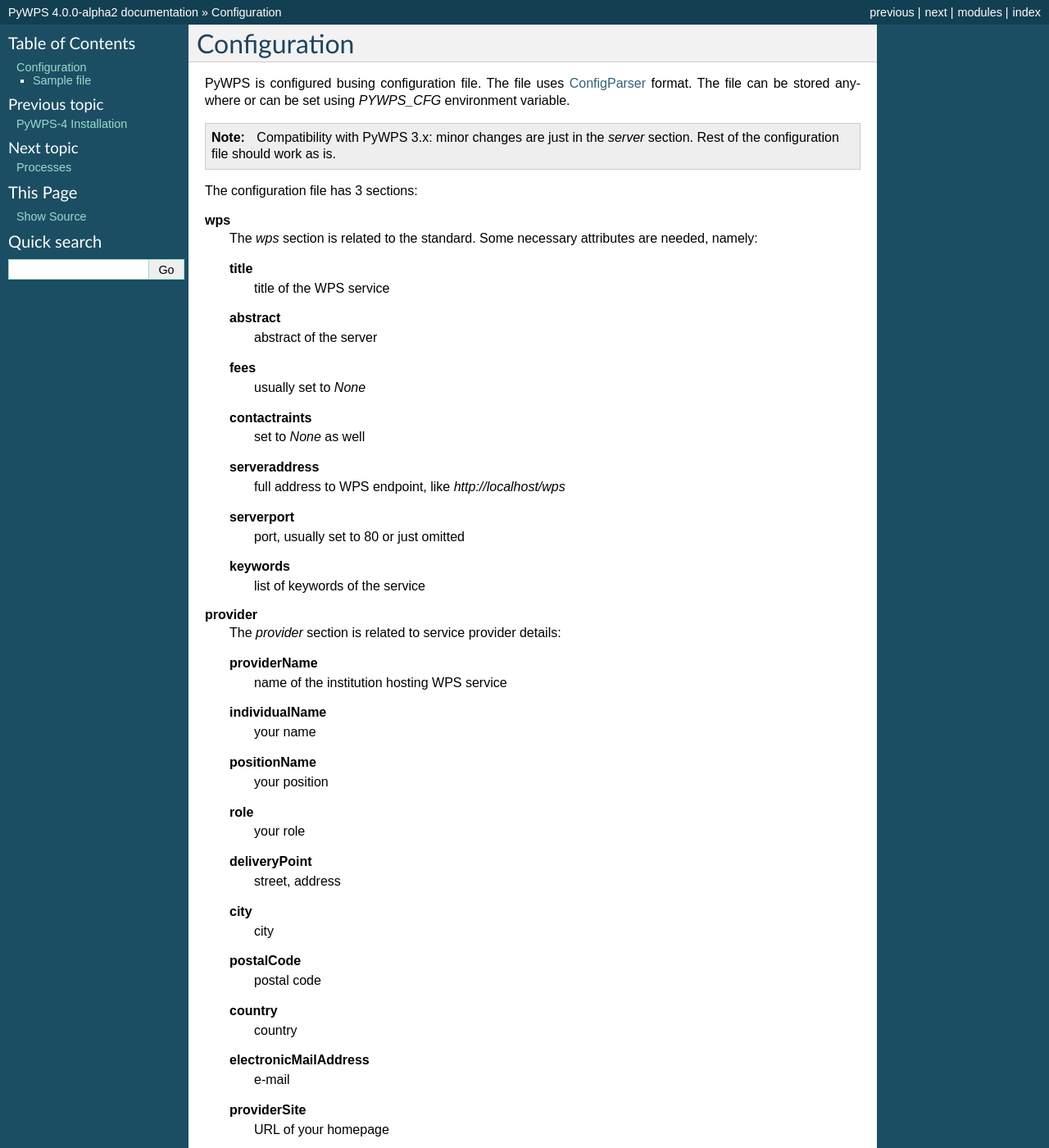
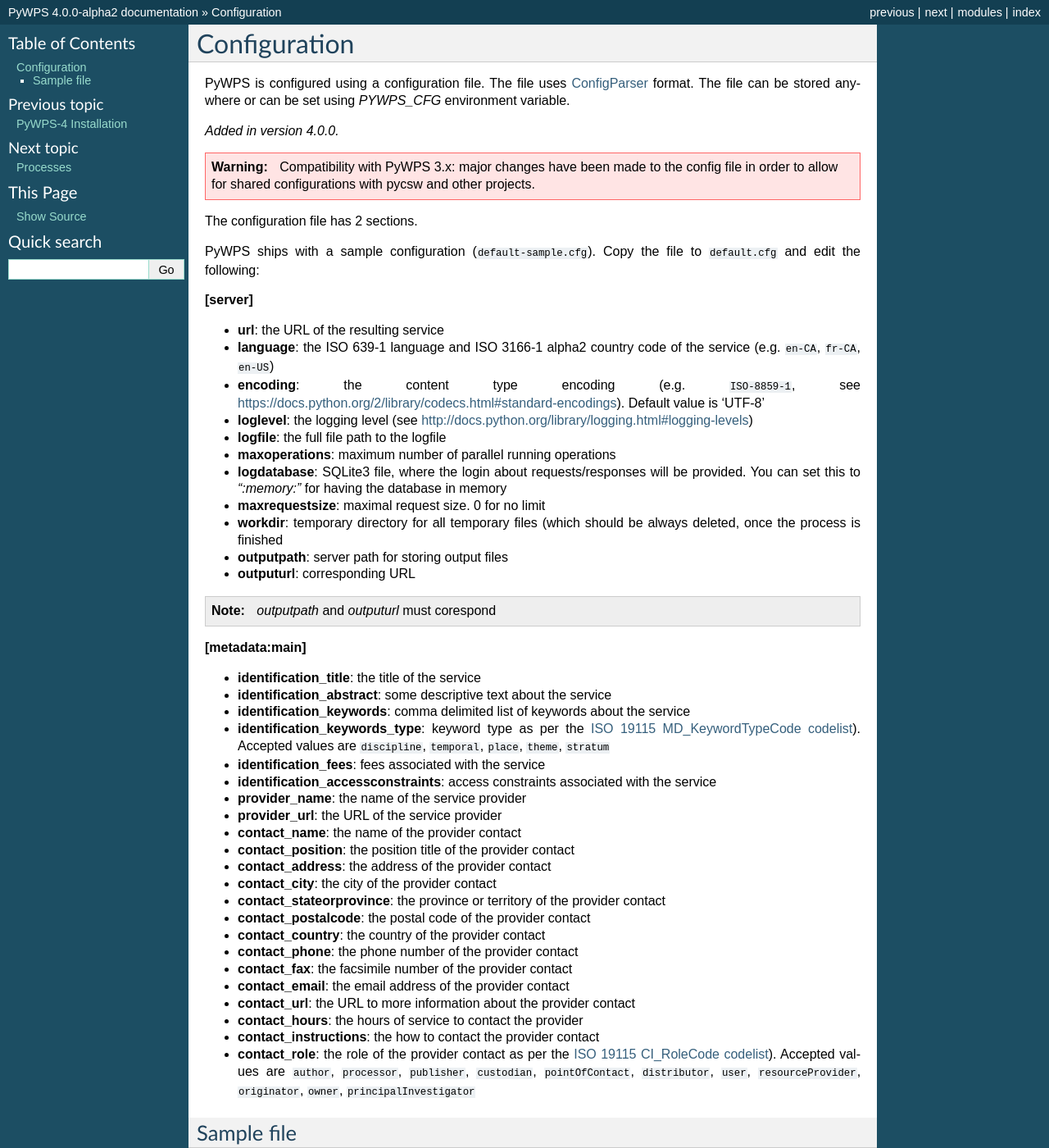
Before and after one commit to geopython/pywps, a Sphinx documentation site: the page built from docs/configuration.rst, in a window 1280 px wide and 1400 px high. Shown: the whole window at 82% size. Built offline with Sphinx 7.4.7, drawn with Linux system fonts in a browser that asks for light colours; some of the changed text lies outside the part shown.

Commit message:
Adjust PyWPS configuration to pycsw (#67)

```diff
--- a/docs/configuration.rst
+++ b/docs/configuration.rst
@@ -2,127 +2,103 @@
 Configuration
 =============
 
-PyWPS is configured busing configuration file. The file uses
+PyWPS is configured using a configuration file. The file uses
 `ConfigParser <https://wiki.python.org/moin/ConfigParserExamples>`_ format. The
 file can be stored anywhere or can be set using `PYWPS_CFG` environment
 variable.
 
-.. note:: Compatibility with PyWPS 3.x: minor changes are just in the `server`
-  section. Rest of the configuration file should work as is.
+.. versionadded:: 4.0.0
+.. warning:: Compatibility with PyWPS 3.x: major changes have been made
+  to the config file in order to allow for shared configurations with pycsw
+  and other projects.
 
-The configuration file has 3 sections:
+The configuration file has 2 sections.
 
-**wps**
-    The `wps` section is related to the standard. Some necessary
-    attributes are needed, namely:
+PyWPS ships with a sample configuration (``default-sample.cfg``).  Copy the file to ``default.cfg`` and edit the following:
 
-    **title**
-        title of the WPS service
-    **abstract**
-        abstract of the server
-    **fees**
-        usually set to `None`
-    **contactraints**
-        set to `None` as well
-    **serveraddress**
-        full address to WPS endpoint, like `http://localhost/wps`
-    **serverport**
-        port, usually set to 80 or just omitted
-    **keywords**
-        list of keywords of the service
+**[server]**
 
-**provider**
-    The `provider` section is related to service provider details:
+- **url**: the URL of the resulting service
+- **language**: the ISO 639-1 language and ISO 3166-1 alpha2 country code of the service (e.g. ``en-CA``, ``fr-CA``, ``en-US``)
+- **encoding**: the content type encoding (e.g. ``ISO-8859-1``, see https://docs.python.org/2/library/codecs.html#standard-encodings).  Default value is 'UTF-8'
+- **loglevel**: the logging level (see http://docs.python.org/library/logging.html#logging-levels)
+- **logfile**: the full file path to the logfile
+- **maxoperations**: maximum number of parallel running operations
+- **logdatabase**: SQLite3 file, where the login about requests/responses will be provided. You can set this to `":memory:"` for having the database in memory
+- **maxrequestsize**: maximal request size. 0 for no limit
+- **workdir**: temporary directory for all temporary files (which should be always deleted, once the process is finished
+- **outputpath**: server path for storing output files
+- **outputurl**: corresponding URL
 
-    **providerName**
-				name of the institution hosting WPS service
-    **individualName**
-				your name
-    **positionName**
-				your position
-    **role**
-				your role
-    **deliveryPoint**
-				street, address
-    **city**
-				city
-    **postalCode**
-				postal code
-    **country**
-				country
-    **electronicMailAddress**
-				e-mail
-    **providerSite**
-				URL of your homepage
-    **phoneVoice**
-				phone number
-    **phoneFacsimile**
-				fax
-    **administrativeArea**
-			  ...
-    **hoursofservice**
-				hours of service
-    **contactinstructions**
-				any detailed instructions
+.. note:: `outputpath` and `outputurl` must corespond
 
-**server**
-    the `server` section is related to instance of the WPS server
+**[metadata:main]**
 
-    **maxparaleloperations**
-				maximum number of parallel running operations
-    **logdatabase**
-				sqlite3 file, where the login about requests/responses will be provided. You can set this to `":memory:"` for having the database in memory
-    **maxrequestsize**
-				maximal request size. 0 for no limit
-    **workdir**
-				temporary directory for all temporary files (which should be always deleted, once the process is finished
-    **outputPath**
-				server path for storing output files
-    **outputUrl**
-				corresponding URL
-    **logfile**
-				alternative file name to write all outputs to
-    **loglevel**
-				log level according to `logging module <https://docs.python.org/3/library/logging.html#logging-levels>`_
-
-    .. note:: `outputPath` and `outputUrl` must corespond
+- **identification_title**: the title of the service
+- **identification_abstract**: some descriptive text about the service
+- **identification_keywords**: comma delimited list of keywords about the service
+- **identification_keywords_type**: keyword type as per the `ISO 19115 MD_KeywordTypeCode codelist <http://www.isotc211.org/2005/resources/Codelist/gmxCodelists.xml#MD_KeywordTypeCode>`_).  Accepted values are ``discipline``, ``temporal``, ``place``, ``theme``, ``stratum``
+- **identification_fees**: fees associated with the service
+- **identification_accessconstraints**: access constraints associated with the service
+- **provider_name**: the name of the service provider
+- **provider_url**: the URL of the service provider
+- **contact_name**: the name of the provider contact
+- **contact_position**: the position title of the provider contact
+- **contact_address**: the address of the provider contact
+- **contact_city**: the city of the provider contact
+- **contact_stateorprovince**: the province or territory of the provider contact
+- **contact_postalcode**: the postal code of the provider contact
+- **contact_country**: the country of the provider contact
+- **contact_phone**: the phone number of the provider contact
+- **contact_fax**: the facsimile number of the provider contact
+- **contact_email**: the email address of the provider contact
+- **contact_url**: the URL to more information about the provider contact
+- **contact_hours**: the hours of service to contact the provider
+- **contact_instructions**: the how to contact the provider contact
+- **contact_role**: the role of the provider contact as per the `ISO 19115 CI_RoleCode codelist <http://www.isotc211.org/2005/resources/Codelist/gmxCodelists.xml#CI_RoleCode>`_).  Accepted values are ``author``, ``processor``, ``publisher``, ``custodian``, ``pointOfContact``, ``distributor``, ``user``, ``resourceProvider``, ``originator``, ``owner``, ``principalInvestigator``
 
 -----------
 Sample file
 -----------
 ::
 
-  [wps]
-  title=PyWPS 4 Server
-  abstract=See https://github.com/jachym/pywps-4 and http://www.opengeospatial.org/standards/wps
-  fees=NONE
-  constraints=NONE
-  serveraddress=http://localhost:5000/wps
-  serverport=5000
-  keywords=GRASS,GIS,WPS
-  lang=en-US
+  [server]
+  encoding=utf-8
+  language=en-US
+  url=http://localhost/wps
+  maxoperations=30
+  maxinputparamlength=1024
+  maxsingleinputsize=
+  maxrequestsize=3mb
+  temp_path=/tmp/pywps/
+  processes_path=
+  outputurl=/data/
+  outputpath=/tmp/outputs/
+  logfile=
+  loglevel=INFO
+  logdatabase=
+  workdir=
 
-  [provider]
-  providerName=Organisation
-  individualName=My Name
-  positionName=Intern
-  role=Developer
-  deliveryPoint=Street
-  city=Belval
-  postalCode=000 00
-  country=LU
-  electronicMailAddress=login@server.org
-  providerSite=http://foo.bar
-  phoneVoice=False
-  phoneFacsimile=False
-  administrativeArea=False
-  hoursofservice=00:00-24:00
-  contactinstructions=NONE
-
-  [server]
-  maxoperations=30
-  maxrequestsize=3mb
-  workdir=/tmp/pywps/
-  outputUrl=/data/
-  outputPath=/tmp/outputs/
-  logdatabase=/var/www/wps/wpsserver.db
+  [metadata:main]
+  identification_title=PyWPS Processing Service
+  identification_abstract=PyWPS is an implementation of the Web Processing Service standard from the Open Geospatial Consortium. PyWPS is written in Python.
+  identification_keywords=PyWPS,WPS,OGC,processing
+  identification_keywords_type=theme
+  identification_fees=NONE
+  identification_accessconstraints=NONE
+  provider_name=Organization Name
+  provider_url=http://pywps.org/
+  contact_name=Lastname, Firstname
+  contact_position=Position Title
+  contact_address=Mailing Address
+  contact_city=City
+  contact_stateorprovince=Administrative Area
+  contact_postalcode=Zip or Postal Code
+  contact_country=Country
+  contact_phone=+xx-xxx-xxx-xxxx
+  contact_fax=+xx-xxx-xxx-xxxx
+  contact_email=Email Address
+  contact_url=Contact URL
+  contact_hours=Hours of Service
+  contact_instructions=During hours of service.  Off on weekends.
+  contact_role=pointOfContact
```
Also changed, not shown: default-sample.cfg (added, +40 -0 lines), 5 other files.
